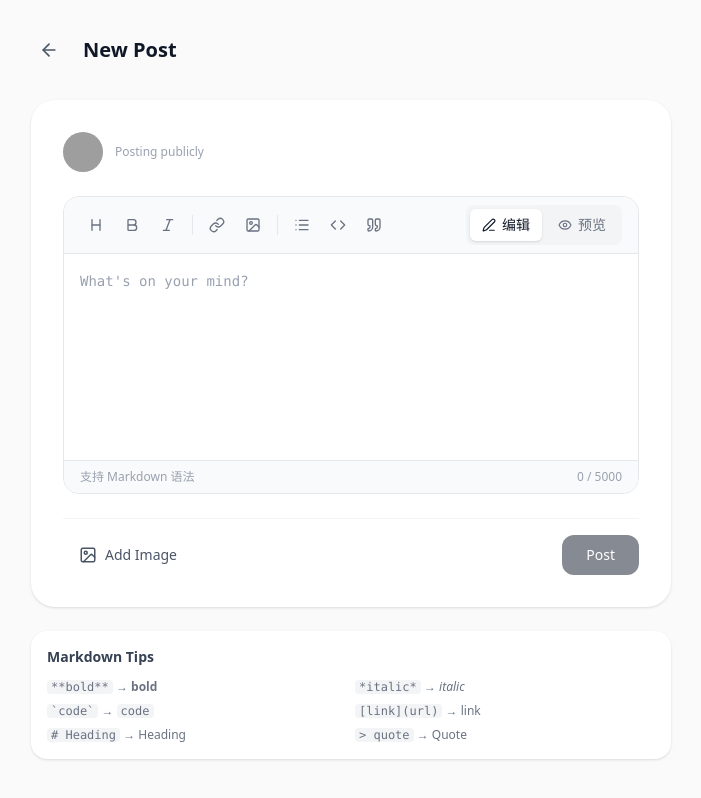
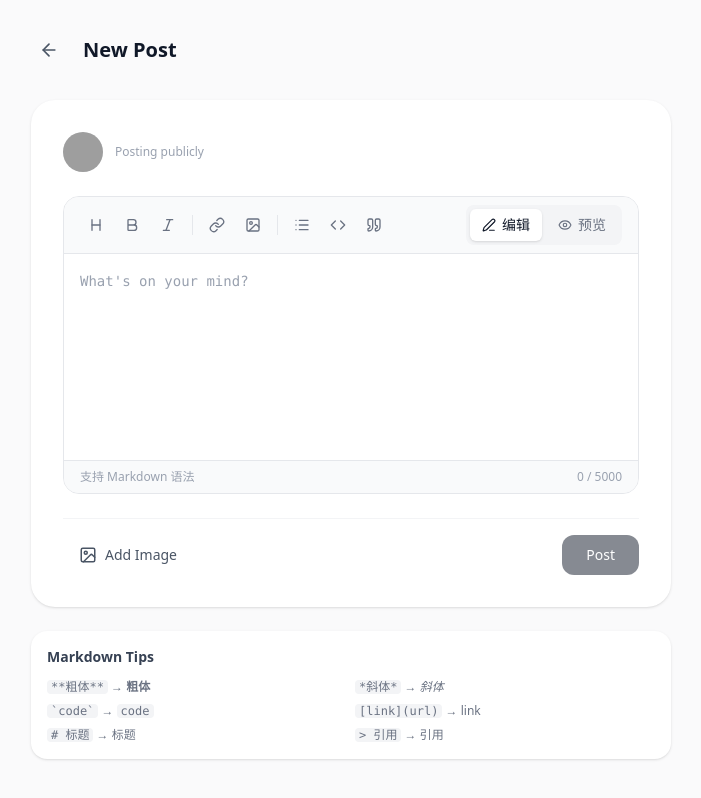
Before and after one commit to dogxii/pulse, a Vue app: page /new in a window 1280 px wide. Shown: the whole page, without its empty margins (289-990 px from the left). Built offline with nearby package versions, Linux system fonts and the light colour scheme; sample sign-in values are in the browser's storage; grey boxes are pictures that could not be loaded.

Commit message:
chore: Update UI classes and editor settings

```diff
--- a/src/components/UserCard.vue
+++ b/src/components/UserCard.vue
@@ -227,7 +227,7 @@ const openGitHub = () => {
           <div class="flex items-center gap-3">
             <!-- 主题图标 -->
             <div
-              class="w-9 h-9 rounded-lg bg-gray-100 dark:bg-gray-800 flex items-center justify-center flex-shrink-0"
+              class="w-9 h-9 rounded-lg bg-gray-100 dark:bg-gray-800 flex items-center justify-center shrink-0"
             >
               <component :is="ThemeIcon" :size="18" class="text-gray-700 dark:text-gray-300" />
             </div>
@@ -244,7 +244,7 @@ const openGitHub = () => {
 
             <!-- GitHub 按钮 -->
             <button
-              class="p-2 rounded-lg text-gray-400 hover:text-gray-700 dark:hover:text-gray-200 hover:bg-gray-100 dark:hover:bg-gray-800 transition-colors cursor-pointer flex-shrink-0"
+              class="p-2 rounded-lg text-gray-400 hover:text-gray-700 dark:hover:text-gray-200 hover:bg-gray-100 dark:hover:bg-gray-800 transition-colors cursor-pointer shrink-0"
               title="访问 GitHub"
               @click.stop="openGitHub"
             >
--- a/src/views/NewPostView.vue
+++ b/src/views/NewPostView.vue
@@ -173,8 +173,8 @@ function goBack() {
       <!-- Header -->
       <div class="flex items-center gap-4 mb-8">
         <button
+          class="p-2 rounded-xl hover:bg-white dark:hover:bg-gray-800 transition-colors cursor-pointer"
           @click="goBack"
-          class="p-2 rounded-xl hover:bg-white dark:hover:bg-gray-800 transition-colors cursor-pointer"
         >
           <ArrowLeft :size="20" class="text-gray-600 dark:text-gray-400" />
         </button>
@@ -252,8 +252,8 @@ function goBack() {
                 class="rounded-xl w-full h-40 object-cover bg-gray-50 dark:bg-gray-800"
               />
               <button
+                class="absolute top-2 right-2 p-1.5 bg-black/50 text-white rounded-full opacity-0 group-hover:opacity-100 transition-opacity cursor-pointer"
                 @click="removeImage(index)"
-                class="absolute top-2 right-2 p-1.5 bg-black/50 text-white rounded-full opacity-0 group-hover:opacity-100 transition-opacity cursor-pointer"
               >
                 <X :size="14" />
               </button>
@@ -292,9 +292,9 @@ function goBack() {
 
           <!-- Submit Button -->
           <button
+            class="px-6 py-2.5 bg-gray-900 dark:bg-gray-100 text-white dark:text-gray-900 rounded-xl font-medium text-sm hover:bg-gray-800 dark:hover:bg-gray-200 transition-colors disabled:opacity-50 disabled:cursor-not-allowed cursor-pointer"
+            :disabled="!canSubmit"
             @click="handleSubmit"
-            :disabled="!canSubmit"
-            class="px-6 py-2.5 bg-gray-900 dark:bg-gray-100 text-white dark:text-gray-900 rounded-xl font-medium text-sm hover:bg-gray-800 dark:hover:bg-gray-200 transition-colors disabled:opacity-50 disabled:cursor-not-allowed cursor-pointer"
           >
             <Loader2 v-if="isSubmitting" :size="18" class="animate-spin inline mr-2" />
             {{ isSubmitting ? 'Posting...' : 'Post' }}
@@ -307,12 +307,12 @@ function goBack() {
         <h3 class="text-sm font-semibold text-gray-700 dark:text-gray-300 mb-3">Markdown Tips</h3>
         <div class="grid grid-cols-2 gap-2 text-xs text-gray-500 dark:text-gray-400">
           <div>
-            <code class="bg-gray-100 dark:bg-gray-800 px-1 rounded">**bold**</code> →
-            <strong>bold</strong>
+            <code class="bg-gray-100 dark:bg-gray-800 px-1 rounded">**粗体**</code> →
+            <strong>粗体</strong>
           </div>
           <div>
-            <code class="bg-gray-100 dark:bg-gray-800 px-1 rounded">*italic*</code> →
-            <em>italic</em>
+            <code class="bg-gray-100 dark:bg-gray-800 px-1 rounded">*斜体*</code> →
+            <em>斜体</em>
           </div>
           <div>
             <code class="bg-gray-100 dark:bg-gray-800 px-1 rounded">`code`</code> →
@@ -321,10 +321,8 @@ function goBack() {
           <div>
             <code class="bg-gray-100 dark:bg-gray-800 px-1 rounded">[link](url)</code> → link
           </div>
-          <div>
-            <code class="bg-gray-100 dark:bg-gray-800 px-1 rounded"># Heading</code> → Heading
-          </div>
-          <div><code class="bg-gray-100 dark:bg-gray-800 px-1 rounded">> quote</code> → Quote</div>
+          <div><code class="bg-gray-100 dark:bg-gray-800 px-1 rounded"># 标题</code> → 标题</div>
+          <div><code class="bg-gray-100 dark:bg-gray-800 px-1 rounded">> 引用</code> → 引用</div>
         </div>
       </div>
     </div>
--- a/src/views/NotFoundView.vue
+++ b/src/views/NotFoundView.vue
@@ -34,15 +34,15 @@ function goHome() {
       <!-- Actions -->
       <div class="flex flex-col sm:flex-row items-center justify-center gap-3">
         <button
+          class="w-full sm:w-auto flex items-center justify-center gap-2 px-6 py-3 bg-white dark:bg-gray-800 text-gray-700 dark:text-gray-300 rounded-xl font-medium hover:bg-gray-50 dark:hover:bg-gray-700 transition-colors border border-gray-200 dark:border-gray-700 cursor-pointer"
           @click="goBack"
-          class="w-full sm:w-auto flex items-center justify-center gap-2 px-6 py-3 bg-white dark:bg-gray-800 text-gray-700 dark:text-gray-300 rounded-xl font-medium hover:bg-gray-50 dark:hover:bg-gray-700 transition-colors border border-gray-200 dark:border-gray-700 cursor-pointer"
         >
           <ArrowLeft :size="18" />
           <span>Go Back</span>
         </button>
         <button
+          class="w-full sm:w-auto flex items-center justify-center gap-2 px-6 py-3 bg-gray-900 dark:bg-gray-100 text-white dark:text-gray-900 rounded-xl font-medium hover:bg-gray-800 dark:hover:bg-gray-200 transition-colors cursor-pointer"
           @click="goHome"
-          class="w-full sm:w-auto flex items-center justify-center gap-2 px-6 py-3 bg-gray-900 dark:bg-gray-100 text-white dark:text-gray-900 rounded-xl font-medium hover:bg-gray-800 dark:hover:bg-gray-200 transition-colors cursor-pointer"
         >
           <Home :size="18" />
           <span>Go Home</span>
--- a/src/views/PostDetailView.vue
+++ b/src/views/PostDetailView.vue
@@ -346,7 +346,7 @@ onMounted(async () => {
                 :key="index"
                 :src="img"
                 alt="帖子图片"
-                class="rounded-2xl w-auto h-auto object-cover max-h-[500px] bg-gray-50 dark:bg-gray-800"
+                class="rounded-2xl w-auto h-auto object-cover max-h-125 bg-gray-50 dark:bg-gray-800"
               />
             </div>
           </div>
@@ -406,7 +406,7 @@ onMounted(async () => {
 
             <div class="flex items-start gap-3">
               <div
-                class="w-10 h-10 rounded-full overflow-hidden bg-gray-100 dark:bg-gray-800 flex-shrink-0"
+                class="w-10 h-10 rounded-full overflow-hidden bg-gray-100 dark:bg-gray-800 shrink-0"
               >
                 <img
                   :src="
@@ -464,7 +464,7 @@ onMounted(async () => {
             >
               <!-- 评论者头像 -->
               <div
-                class="w-9 h-9 rounded-full overflow-hidden bg-gray-200 dark:bg-gray-700 flex-shrink-0 cursor-pointer"
+                class="w-9 h-9 rounded-full overflow-hidden bg-gray-200 dark:bg-gray-700 shrink-0 cursor-pointer"
                 @click="navigateToProfile(comment.user)"
               >
                 <img
@@ -501,7 +501,7 @@ onMounted(async () => {
                     删除
                   </button>
                 </div>
-                <p class="text-gray-700 dark:text-gray-300 text-sm break-words">
+                <p class="text-gray-700 dark:text-gray-300 text-sm wrap-break-words">
                   {{ comment.content }}
                 </p>
               </div>
--- a/src/views/ProfileView.vue
+++ b/src/views/ProfileView.vue
@@ -295,7 +295,7 @@ onMounted(async () => {
         <div class="flex flex-col md:flex-row md:items-start gap-6">
           <!-- 头像 -->
           <div
-            class="w-24 h-24 md:w-32 md:h-32 rounded-full overflow-hidden bg-gray-100 dark:bg-gray-800 flex-shrink-0 mx-auto md:mx-0"
+            class="w-24 h-24 md:w-32 md:h-32 rounded-full overflow-hidden bg-gray-100 dark:bg-gray-800 shrink-0 mx-auto md:mx-0"
           >
             <img
               :src="user.avatar_url || `https://api.dicebear.com/9.x/micah/svg?seed=${user.id}`"
```
Also changed, not shown: .zed/setting.json.
